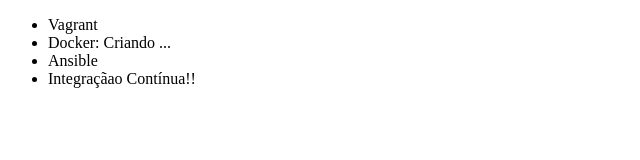
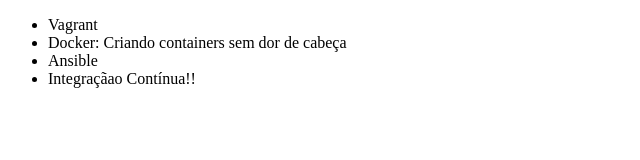
Before and after one commit to YuriTigre/Alura-Git, a plain HTML site: page index.html in a window 1280 px wide. Shown: the whole page, without its empty margins (0-640 px from the left). Drawn offline with Linux system fonts and the light colour scheme.

Commit message:
Consertando o nome do curso de Docker

```diff
--- a/index.html
+++ b/index.html
@@ -7,9 +7,10 @@
 <body>
     <ul>
         <li>Vagrant</li>
-        <li>Docker: Criando ...</li>
+        <li>Docker: Criando containers sem dor de cabeça</li>
         <li>Ansible</li>
         <li>Integraçãao Contínua!!</li>
+
     </ul>
 </body>
 </html
```
